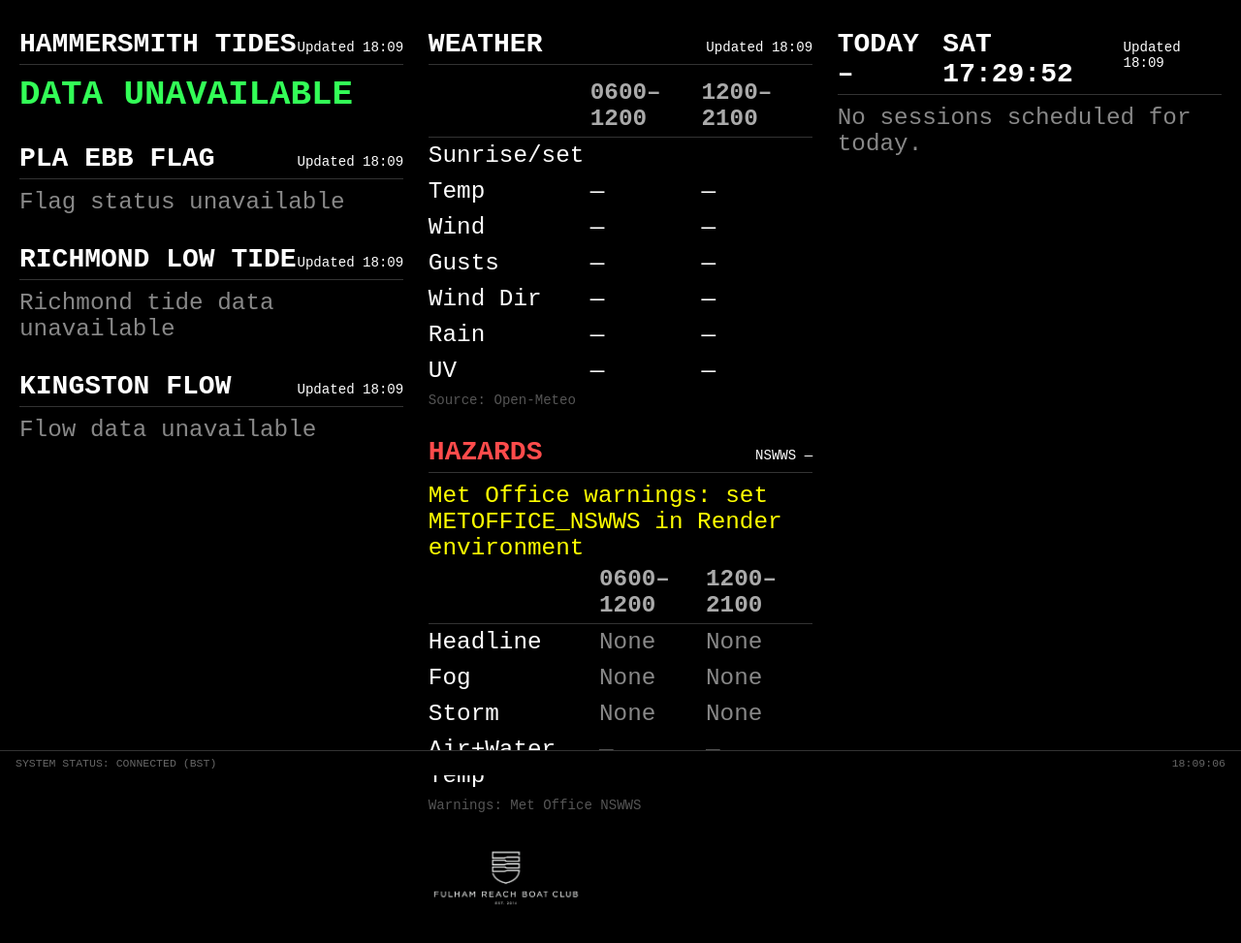
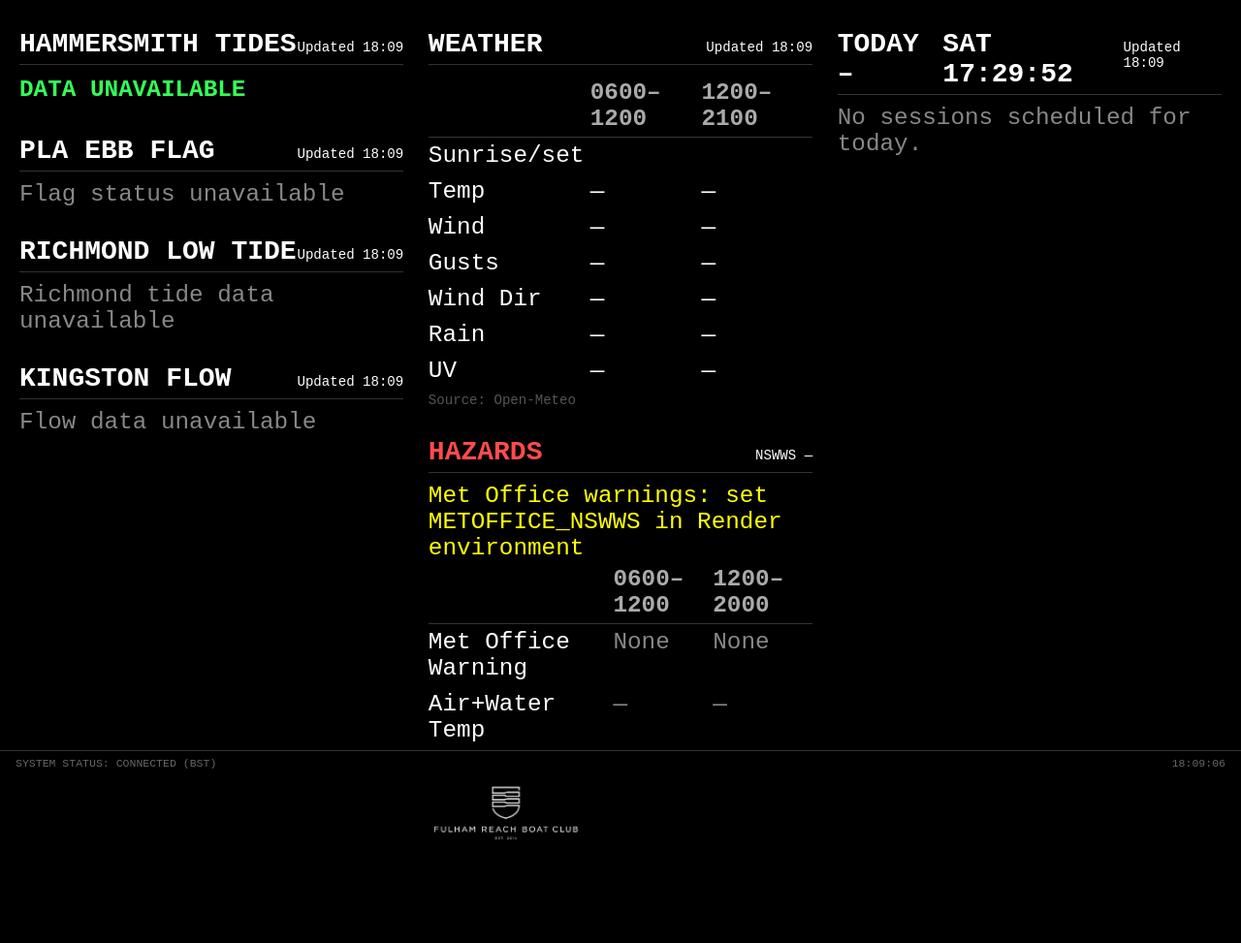
Before and after one commit to andrewfdn1/frbc-tides, a Flask app: page / in a window 1280 px wide. Shown: the whole page at 97% size. After the commit the page ends 867 px from the top, so only its background shows below. Run offline with Flask 3, Linux system fonts and the light colour scheme; data that the repository does not hold is empty.

Commit message:
Smaller tide status line and unbracketed height

```diff
--- a/templates/index.html
+++ b/templates/index.html
@@ -89,7 +89,8 @@
         .metric {
             color: #33FF57;
             font-weight: bold;
-            font-size: var(--fs-metric);
+            font-size: var(--fs-data);
+            line-height: 1.35;
             margin-bottom: 10px;
         }
 
@@ -172,6 +173,17 @@
             color: #FFAA00;
         }
 
+        .nswws-headline {
+            font-size: var(--fs-updated);
+            line-height: 1.35;
+            margin-top: 8px;
+        }
+
+        .nswws-headline strong {
+            text-transform: uppercase;
+            font-weight: bold;
+        }
+
         footer {
             position: fixed;
             bottom: 0;
@@ -210,7 +222,7 @@
 
    <div class="metric">
         {% if d.tides.direction %}
-            {{ d.tides.direction }} UNTIL {{ d.tides.until }} ({{ d.tides.current_target_height }})
+            {{ d.tides.direction }} UNTIL {{ d.tides.until }} {{ d.tides.current_target_height }}
         {% else %}
             DATA UNAVAILABLE
         {% endif %}
@@ -379,8 +391,6 @@
         <p class="c-yellow" style="font-size:var(--fs-data);">Met Office warnings: set METOFFICE_NSWWS in Render environment</p>
     {% elif d.nswws_status == 'error' %}
         <p class="c-yellow" style="font-size:var(--fs-data);">Met Office warnings temporarily unavailable{% if d.nswws_error %}: {{ d.nswws_error[:120] }}{% endif %}</p>
-    {% elif d.nswws_status == 'ok' and d.nswws_count == 0 %}
-        <p class="c-dim" style="font-size:var(--fs-updated);">No Met Office warnings for Hammersmith right now</p>
     {% endif %}
 
         <table class="wx-table">
@@ -388,24 +398,24 @@
                 <tr>
                     <th></th>
                     <th>0600&ndash;1200</th>
-                    <th>1200&ndash;2100</th>
+                    <th>1200&ndash;2000</th>
                 </tr>
             </thead>
             <tbody>
                 <tr>
-                    <td>Headline</td>
-                    <td>{% if d.nswws_morning and d.nswws_morning.headline %}<span class="c-{{ d.nswws_morning.level|lower }}">{{ d.nswws_morning.headline }}</span>{% else %}<span class="c-dim">None</span>{% endif %}</td>
-                    <td>{% if d.nswws_afternoon and d.nswws_afternoon.headline %}<span class="c-{{ d.nswws_afternoon.level|lower }}">{{ d.nswws_afternoon.headline }}</span>{% else %}<span class="c-dim">None</span>{% endif %}</td>
-                </tr>
-                <tr>
-                    <td>Fog</td>
-                    <td>{% if d.nswws_morning and 'fog' in (d.nswws_morning.weather_types or '')|lower %}<span class="c-{{ d.nswws_morning.level|lower }}">{{ d.nswws_morning.level }} Fog</span>{% else %}<span class="c-dim">None</span>{% endif %}</td>
-                    <td>{% if d.nswws_afternoon and 'fog' in (d.nswws_afternoon.weather_types or '')|lower %}<span class="c-{{ d.nswws_afternoon.level|lower }}">{{ d.nswws_afternoon.level }} Fog</span>{% else %}<span class="c-dim">None</span>{% endif %}</td>
-                </tr>
-                <tr>
-                    <td>Storm</td>
-                    <td>{% if d.nswws_morning and 'thunderstorm' in (d.nswws_morning.weather_types or '')|lower %}<span class="c-{{ d.nswws_morning.level|lower }}">{{ d.nswws_morning.level }} Storm</span>{% else %}<span class="c-dim">None</span>{% endif %}</td>
-                    <td>{% if d.nswws_afternoon and 'thunderstorm' in (d.nswws_afternoon.weather_types or '')|lower %}<span class="c-{{ d.nswws_afternoon.level|lower }}">{{ d.nswws_afternoon.level }} Storm</span>{% else %}<span class="c-dim">None</span>{% endif %}</td>
+                    <td>Met Office Warning</td>
+                    <td>
+                        {% if d.nswws_morning and d.nswws_morning.level == 'RED' %}<span class="c-red">Red</span>
+                        {% elif d.nswws_morning and d.nswws_morning.level == 'AMBER' %}<span class="c-yellow">Amber</span>
+                        {% elif d.nswws_morning and d.nswws_morning.level == 'YELLOW' %}<span class="c-yellow">Yellow</span>
+                        {% else %}<span class="c-dim">None</span>{% endif %}
+                    </td>
+                    <td>
+                        {% if d.nswws_afternoon and d.nswws_afternoon.level == 'RED' %}<span class="c-red">Red</span>
+                        {% elif d.nswws_afternoon and d.nswws_afternoon.level == 'AMBER' %}<span class="c-yellow">Amber</span>
+                        {% elif d.nswws_afternoon and d.nswws_afternoon.level == 'YELLOW' %}<span class="c-yellow">Yellow</span>
+                        {% else %}<span class="c-dim">None</span>{% endif %}
+                    </td>
                 </tr>
                 {% if not d.weather.error %}
                 <tr>
@@ -430,7 +440,11 @@
                 {% endif %}
             </tbody>
         </table>
-        <p class="wx-source">Warnings: Met Office NSWWS{% if d.nswws_status == 'ok' %} — {{ d.nswws_count }} for Hammersmith{% endif %}</p>
+        {% for line in d.nswws_headlines %}
+        <p class="nswws-headline {% if line.level == 'RED' %}c-red{% elif line.level in ('AMBER', 'YELLOW') %}c-yellow{% else %}c-white{% endif %}">
+            <strong>{{ line.period }}</strong> &mdash; {{ line.headline }}
+        </p>
+        {% endfor %}
 <div class="logo-landscape" style="margin-top: auto; padding-top: 10px;">
         <img src="/static/FRBC logo White on black.png" class="logo-img" alt="FRBC" onerror="this.style.display='none'">
     </div>
```
